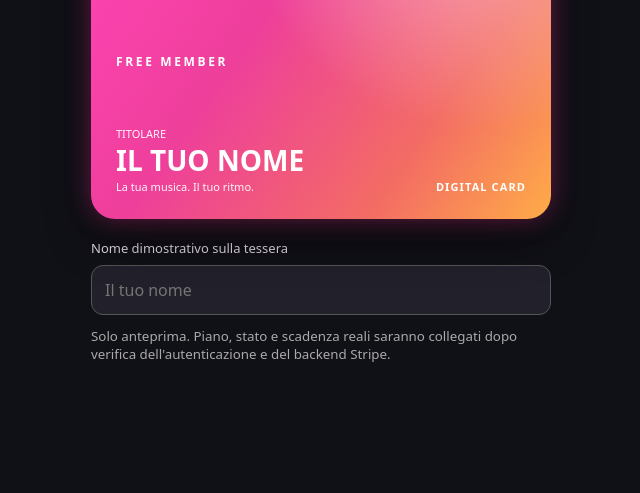
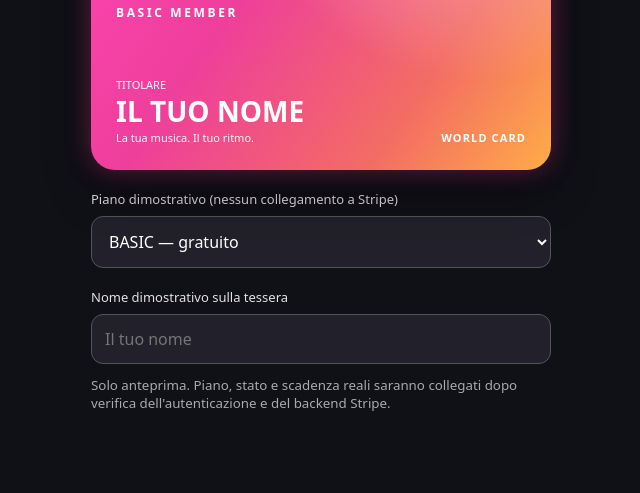
Before and after one commit to digitalfitnessmp3/digitalfitnessmp3-card-preview, a plain HTML site: page index.html in a window 1280 px wide. Shown: the part 307-800 px from the top of the page, without its empty margins (319-959 px from the left). Drawn offline with Linux system fonts and the light colour scheme.

Commit message:
Add isolated AlphaBeat World Card tier selector demo

```diff
--- a/index.html
+++ b/index.html
@@ -4,8 +4,8 @@
 <style>
 *{box-sizing:border-box}body{margin:0;min-height:100vh;background:#101017;color:#fff;font-family:system-ui,-apple-system,Segoe UI,sans-serif;display:grid;place-items:center;padding:24px}
 main{width:min(100%,460px)}h1{font-size:1.3rem;margin:0 0 10px}p{color:#c6c6d2;line-height:1.5}.card{aspect-ratio:1.6;border-radius:24px;padding:25px;display:flex;flex-direction:column;justify-content:space-between;overflow:hidden;position:relative;background:linear-gradient(125deg,#ff43b4 0%,#ee3f9b 35%,#f36c64 72%,#ffac48 100%);box-shadow:0 0 26px #f63a9760,0 20px 45px #0007}.card:before{content:"";position:absolute;inset:-80px;background:radial-gradient(circle at 75% 10%,#fff7,transparent 38%);pointer-events:none}.card>*{position:relative}.top{display:flex;align-items:start;justify-content:space-between;gap:8px}.brand{font-weight:850;letter-spacing:.035em;font-size:clamp(15px,4vw,21px)}.bolt{font-size:30px;color:#ffe26b;text-shadow:0 0 12px #ffed83}.tier{font-size:12px;letter-spacing:.22em;font-weight:800}.name{font-size:clamp(21px,5vw,28px);font-weight:750;overflow-wrap:anywhere}.bottom{display:flex;justify-content:space-between;gap:12px;align-items:end}.small{font-size:11px;opacity:.95}.tag{font-size:11px;font-weight:750;letter-spacing:.1em}label{display:block;margin:20px 0 8px;color:#e6dfe6;font-size:13px}input{width:100%;border-radius:12px;padding:13px;background:#22212b;border:1px solid #555;color:white;font:inherit}small{display:block;margin-top:12px;color:#aaa}
-</style>
+.card[data-tier="monthly"]{background:linear-gradient(125deg,#0099d9,#1761cd,#55dcf3)}.card[data-tier="quarterly"]{background:linear-gradient(125deg,#7436d1,#a14fe3,#dc86f5)}.card[data-tier="halfyear"]{background:linear-gradient(125deg,#008e82,#08bca1,#a1e877)}.card[data-tier="yearly"]{background:linear-gradient(125deg,#9c6a17,#d9a633,#f9df83)}select{width:100%;border-radius:12px;padding:13px;background:#22212b;border:1px solid #555;color:white;font:inherit}</style>
 <main><h1>Tessera digitale — anteprima V1</h1><p>Simulazione grafica isolata. Nessun dato personale o abbonamento viene letto o salvato.</p>
-<section class="card" aria-label="Anteprima tessera DigitalFitnessMP3 gratuita"><div class="top"><span class="brand">DIGITALFITNESSMP3</span><span class="bolt" aria-hidden="true">⚡</span></div><div class="tier">FREE MEMBER</div><div class="bottom"><div><div class="small">TITOLARE</div><div class="name" id="holder">IL TUO NOME</div><div class="small">La tua musica. Il tuo ritmo.</div></div><span class="tag">DIGITAL CARD</span></div></section>
-<label for="holder-input">Nome dimostrativo sulla tessera</label><input id="holder-input" maxlength="45" placeholder="Il tuo nome" autocomplete="off"><small>Solo anteprima. Piano, stato e scadenza reali saranno collegati dopo verifica dell'autenticazione e del backend Stripe.</small>
-</main><script>const field=document.getElementById('holder-input'),holder=document.getElementById('holder');field.addEventListener('input',()=>{holder.textContent=field.value.trim()||'IL TUO NOME'});</script></html>
+<section class="card" data-tier="basic" aria-label="Anteprima AlphaBeat World Card"><div class="top"><span class="brand">ALPHABEAT WORLD</span><span class="bolt" aria-hidden="true">⚡</span></div><div class="tier" id="tier-label">BASIC MEMBER</div><div class="bottom"><div><div class="small">TITOLARE</div><div class="name" id="holder">IL TUO NOME</div><div class="small">La tua musica. Il tuo ritmo.</div></div><span class="tag">WORLD CARD</span></div></section>
+<label for="tier-input">Piano dimostrativo (nessun collegamento a Stripe)</label><select id="tier-input"><option value="basic">BASIC — gratuito</option><option value="monthly">Mensile — demo</option><option value="quarterly">Trimestrale — demo</option><option value="halfyear">Semestrale — demo</option><option value="yearly">Annuale — demo</option></select><label for="holder-input">Nome dimostrativo sulla tessera</label><input id="holder-input" maxlength="45" placeholder="Il tuo nome" autocomplete="off"><small>Solo anteprima. Piano, stato e scadenza reali saranno collegati dopo verifica dell'autenticazione e del backend Stripe.</small>
+</main><script>const field=document.getElementById('holder-input'),holder=document.getElementById('holder');field.addEventListener('input',()=>{holder.textContent=field.value.trim()||'IL TUO NOME'});const tierInput=document.getElementById('tier-input');const card=document.querySelector('.card');const tierLabel=document.getElementById('tier-label');const tiers={basic:'BASIC MEMBER',monthly:'MONTHLY MEMBER',quarterly:'QUARTERLY MEMBER',halfyear:'HALF-YEAR MEMBER',yearly:'YEARLY MEMBER'};tierInput.addEventListener('change',()=>{const tier=Object.prototype.hasOwnProperty.call(tiers,tierInput.value)?tierInput.value:'basic';card.dataset.tier=tier;tierLabel.textContent=tiers[tier]});</script></html>
```
